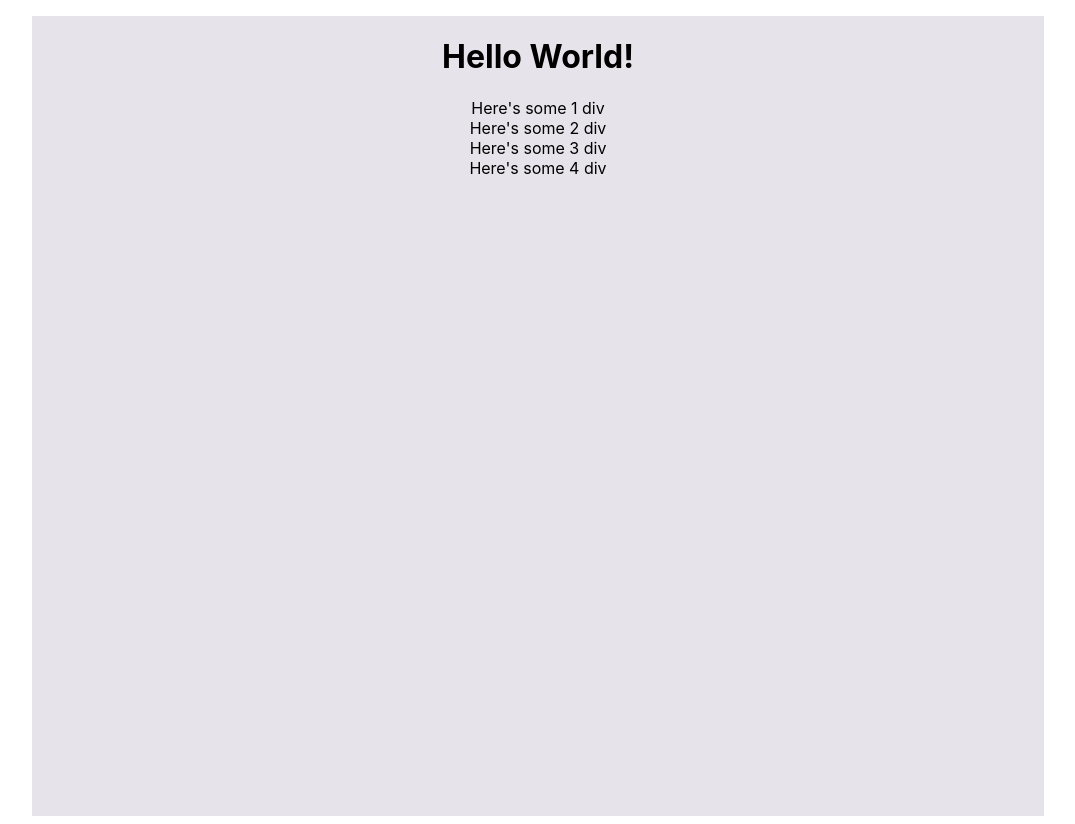
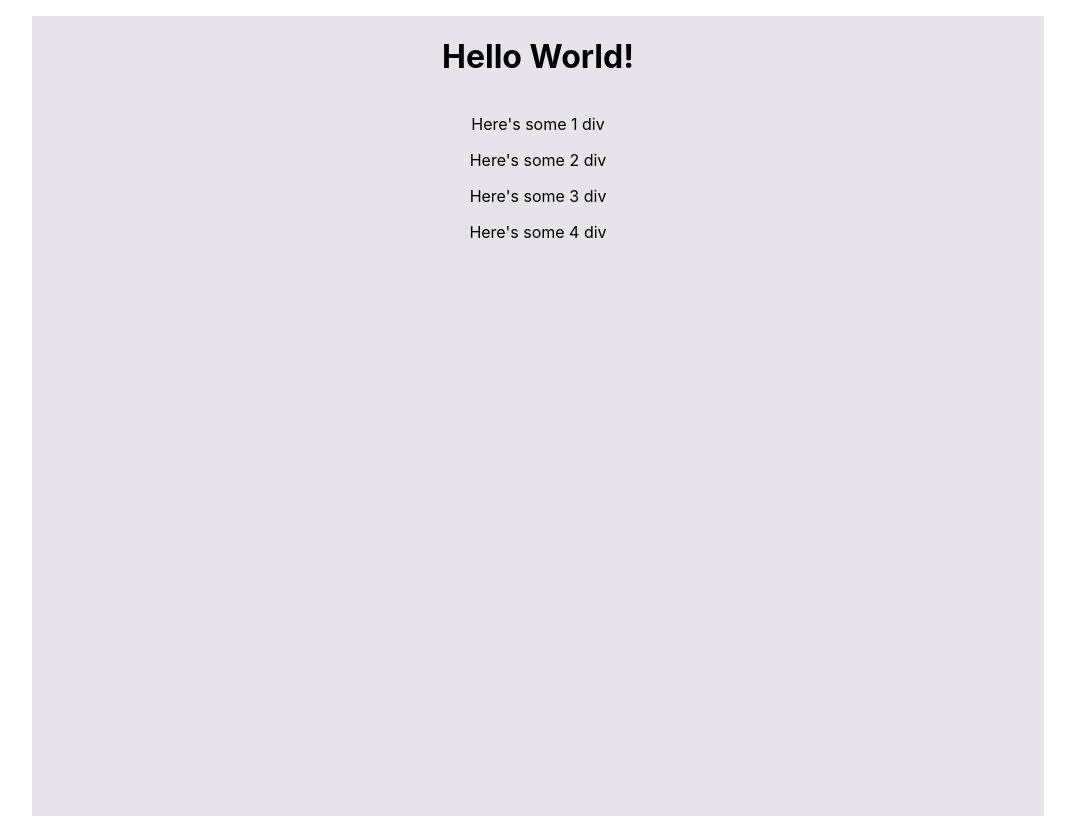
Before and after one commit to derivatively-dynamos/aix-en-provence, a React app: page / in a window 1280 px wide. Shown: the whole page, without its empty margins (102-1177 px from the left). Built offline with nearby package versions, Linux system fonts and the light colour scheme.

Commit message:
Add axios

```diff
--- a/package.json
+++ b/package.json
@@ -11,6 +11,7 @@
   "author": "",
   "license": "ISC",
   "dependencies": {
+    "axios": "^0.27.2",
     "react": "^18.2.0",
     "react-dom": "^18.2.0",
     "styled-components": "^5.3.5"
--- a/src/components/App.js
+++ b/src/components/App.js
@@ -24,6 +24,7 @@ const Div = styled.div`
   align-items: center;
   margin: 1em auto 0 auto;
   width: 80%;
+  gap: 1em;
 `
 
 export default App;
```
